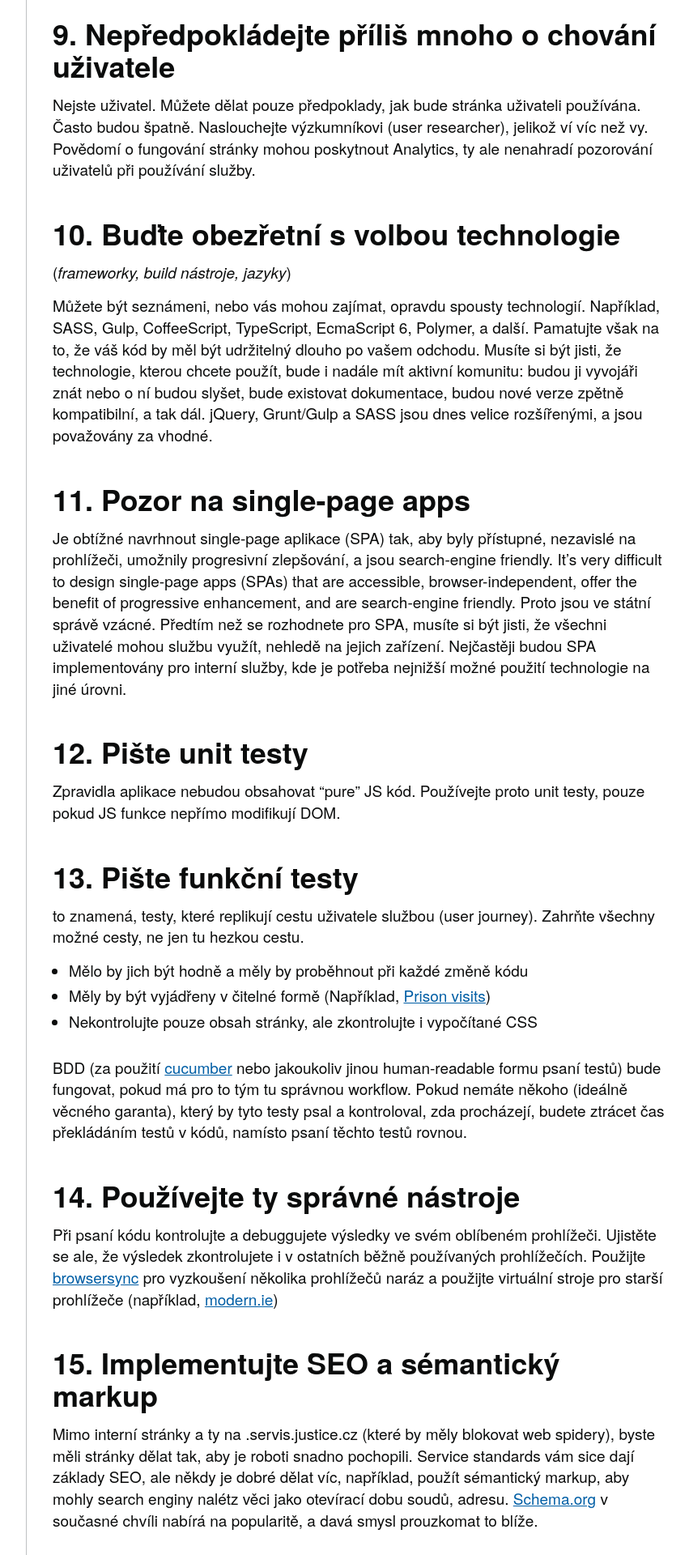
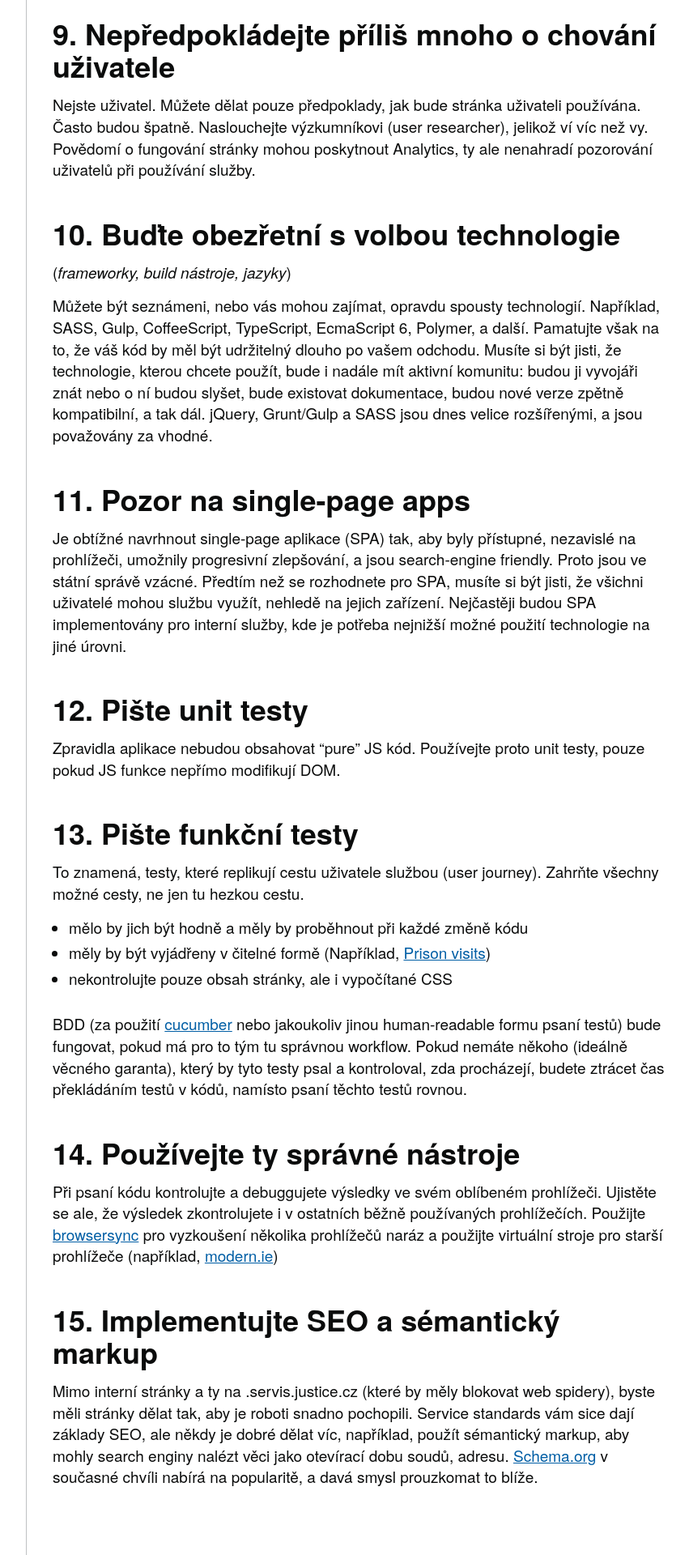
Before and after one commit to MinistryOfJusticeCZ/technicke-pokyny, a Jekyll site: the page built from principles/frontend-vyvoj-principy.md, in a window 1280 px wide. Shown: the part 1916-3836 px from the top of the page at 81% size, without its empty margins (298-1149 px from the left). Built offline with Jekyll 4.4.1, drawn with Linux system fonts in a browser that asks for light colours; our own code applies the rules of GitHub Pages for plain Markdown files.

Commit message:
content: fix typos, make it more understandable

```diff
--- a/principles/frontend-vyvoj-principy.md
+++ b/principles/frontend-vyvoj-principy.md
@@ -45,19 +45,17 @@ Nejste uživatel. Můžete dělat pouze předpoklady, jak bude stránka uživate
 Můžete být seznámeni, nebo vás mohou zajímat, opravdu spousty technologií. Například, SASS, Gulp, CoffeeScript, TypeScript, EcmaScript 6, Polymer, a další. Pamatujte však na to, že váš kód by měl být udržitelný dlouho po vašem odchodu. Musíte si být jisti, že technologie, kterou chcete použít, bude i nadále mít aktivní komunitu: budou ji vyvojáři znát nebo o ní budou slyšet, bude existovat dokumentace, budou nové verze zpětně kompatibilní, a tak dál. jQuery, Grunt/Gulp a SASS jsou dnes velice rozšířenými, a jsou považovány za vhodné.
 
 ## 11. Pozor na single-page apps
-Je obtížné navrhnout single-page aplikace (SPA) tak, aby byly přístupné, nezavislé na prohlížeči, umožnily progresivní zlepšování, a jsou search-engine friendly. It’s very difficult to design single-page apps (SPAs) that are accessible,
-browser-independent, offer the benefit of progressive enhancement, and are
-search-engine friendly. Proto jsou ve státní správě vzácné. Předtím než se rozhodnete pro SPA, musíte si být jisti, že všechni uživatelé mohou službu využít, nehledě na jejich zařízení. Nejčastěji budou SPA implementovány pro interní služby, kde je potřeba nejnižší možné použití technologie na jiné úrovni.
+Je obtížné navrhnout single-page aplikace (SPA) tak, aby byly přístupné, nezavislé na prohlížeči, umožnily progresivní zlepšování, a jsou search-engine friendly. Proto jsou ve státní správě vzácné. Předtím než se rozhodnete pro SPA, musíte si být jisti, že všichni uživatelé mohou službu využít, nehledě na jejich zařízení. Nejčastěji budou SPA implementovány pro interní služby, kde je potřeba nejnižší možné použití technologie na jiné úrovni.
 
 ## 12. Pište unit testy
 Zpravidla aplikace nebudou obsahovat "pure" JS kód. Používejte proto unit testy, pouze pokud JS funkce nepřímo modifikují DOM.
 
 ## 13. Pište funkční testy
-to znamená, testy, které replikují cestu uživatele službou (user journey). Zahrňte všechny možné cesty, ne jen tu hezkou cestu.
+To znamená, testy, které replikují cestu uživatele službou (user journey). Zahrňte všechny možné cesty, ne jen tu hezkou cestu.
 
-- Mělo by jich být hodně a měly by proběhnout při každé změně kódu
-- Měly by být vyjádřeny v čitelné formě (Například, [Prison visits](https://github.com/ministryofjustice/prison-visits/blob/master/spec/features/unexpected_journey_spec.rb#L56))
-- Nekontrolujte pouze obsah stránky, ale zkontrolujte i vypočítané CSS
+- mělo by jich být hodně a měly by proběhnout při každé změně kódu
+- měly by být vyjádřeny v čitelné formě (Například, [Prison visits](https://github.com/ministryofjustice/prison-visits/blob/master/spec/features/unexpected_journey_spec.rb#L56))
+- nekontrolujte pouze obsah stránky, ale i vypočítané CSS
 
 BDD (za použití [cucumber](https://cucumber.io/) nebo jakoukoliv jinou human-readable formu psaní testů) bude fungovat, pokud má pro to tým tu správnou workflow. Pokud nemáte někoho (ideálně věcného garanta), který by tyto testy psal a kontroloval, zda procházejí, budete ztrácet čas překládáním testů v kódů, namísto psaní těchto testů rovnou.
 
@@ -66,4 +64,4 @@ Při psaní kódu kontrolujte a debuggujete výsledky ve svém oblíbeném prohl
 pro vyzkoušení několika prohlížečů naráz a použijte virtuální stroje pro starší prohlížeče (například, [modern.ie](https://dev.windows.com/en-us/microsoft-edge/tools/vms/))
 
 ## 15. Implementujte SEO a sémantický markup
-Mimo interní stránky a ty na .servis.justice.cz (které by měly blokovat web spidery), byste měli stránky dělat tak, aby je roboti snadno pochopili. Service standards vám sice dají základy SEO, ale někdy je dobré dělat víc, například, použít sémantický markup, aby mohly search enginy nalétz věci jako otevírací dobu soudů, adresu. [Schema.org](https://schema.org/) v současné chvíli nabírá na popularitě, a davá smysl prouzkomat to blíže.
+Mimo interní stránky a ty na .servis.justice.cz (které by měly blokovat web spidery), byste měli stránky dělat tak, aby je roboti snadno pochopili. Service standards vám sice dají základy SEO, ale někdy je dobré dělat víc, například, použít sémantický markup, aby mohly search enginy nalézt věci jako otevírací dobu soudů, adresu. [Schema.org](https://schema.org/) v současné chvíli nabírá na popularitě, a davá smysl prouzkomat to blíže.
```
Also changed, not shown: principles/design-principy.md (+5 -5 lines).
